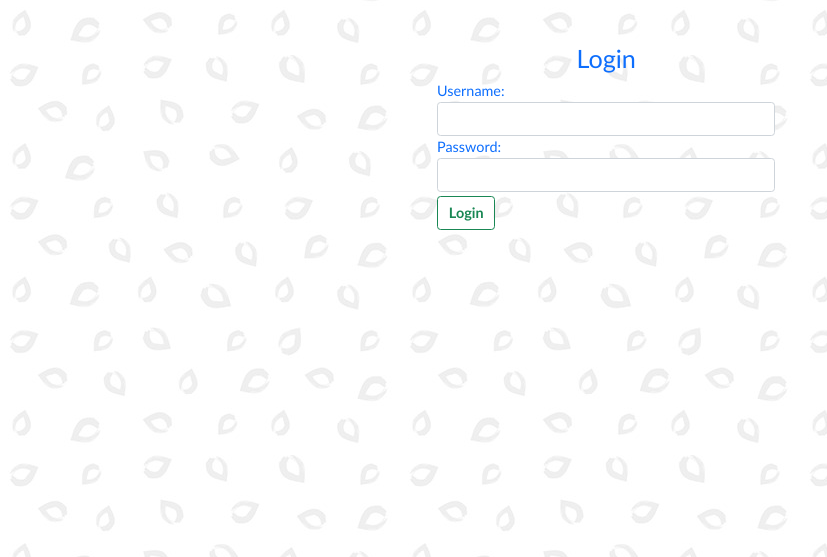
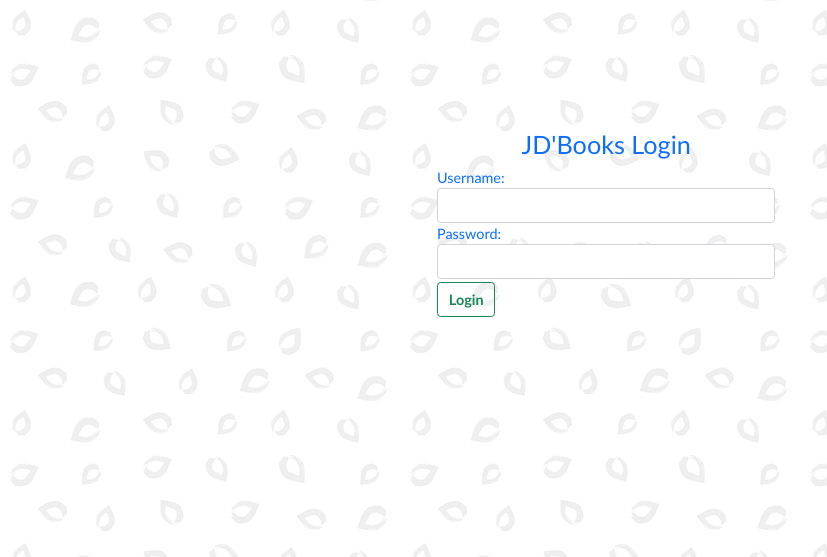
Before and after one commit to melonyver/mpuas, a PHP site: page /login.php in a window 1280 px wide. Shown: the part 81-638 px from the top of the page, without its empty margins (0-827 px from the left). Run offline with PHP 8.4, Linux system fonts and the light colour scheme.

Commit message:
mengubah admin, login, index dan menambah insert, file js

```diff
--- a/admin.php
+++ b/admin.php
@@ -5,9 +5,10 @@
   $isValid = false;
   if(empty($_SESSION['username'])){
     $isValid = false;
+  }else if($_SESSION['role'] == "User"){
+    $isValid = false;
   }else{
     $isValid = true;
-    //asjodhnasodhoausd
   }
 ?>
 
@@ -28,7 +29,7 @@
         <img src="logoku.png" alt="">
         <a href="#default" class="logo">JD'BOOKS</a>
         <div class="header-right">
-            <a href="#about">Tambah Data</a>
+            <a href="insert.php">Tambah Data</a>
             <a href="logout.php">Keluar</a>
         </div>
     </div>
--- a/index.php
+++ b/index.php
@@ -4,6 +4,8 @@
 
   $isValid = false;
   if(empty($_SESSION['username'])){
+    $isValid = false;
+  }else if($_SESSION['role'] == "Admin"){
     $isValid = false;
   }else{
     $isValid = true;
@@ -24,7 +26,7 @@
     <!-- header -->
     <div class="header">
         <img src="logoku.png" alt="">
-        <a href="#default" class="logo">JD'BOOKS</a>
+        <a href="index.php" class="logo">JD'BOOKS</a>
         <div class="header-right">
             <a href="logout.php">Keluar</a>
             <a href="#about">Daftar</a>
--- a/login.php
+++ b/login.php
@@ -55,10 +55,10 @@
         <h3 class="text-center text-white pt-5">Login form</h3>
         <div class="container">
             <div id="login-row" class="row justify-content-center align-items-center">
-                <div id="login-column" class="col-md-5">
-                    <div id="login-box" class="col-md-10">
+                <div id="login-column" class="col-md-5 pt-5">
+                    <div id="login-box" class="col-md-10 pt-5">
                         <form class="form" method="post">
-                            <h3 class="text-center text-primary pt-5">Login</h3>
+                            <h3 class="text-center text-primary pt-5">JD'Books Login</h3>
                             <div class="form-group">
                                 <label for="username" class="text-primary">Username:</label><br>
                                 <input type="text" name="username" id="username" class="form-control">
```
